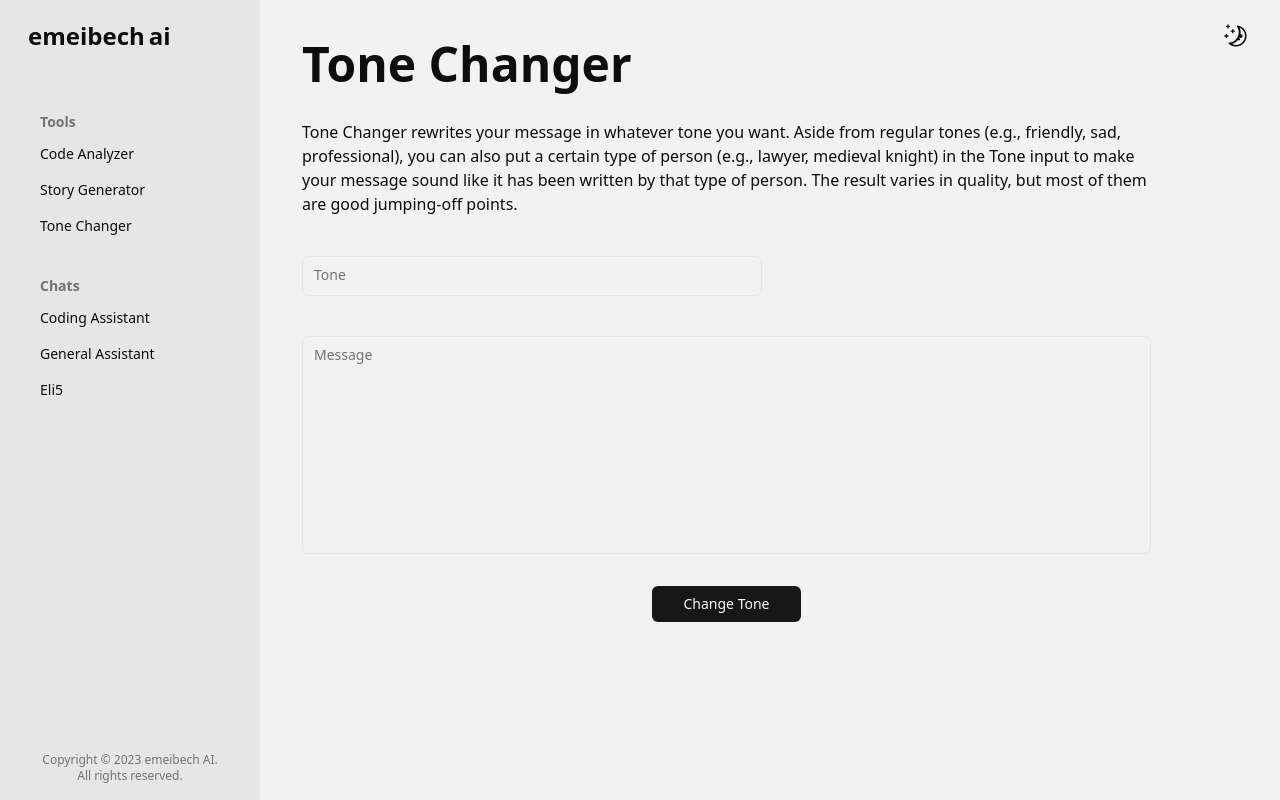
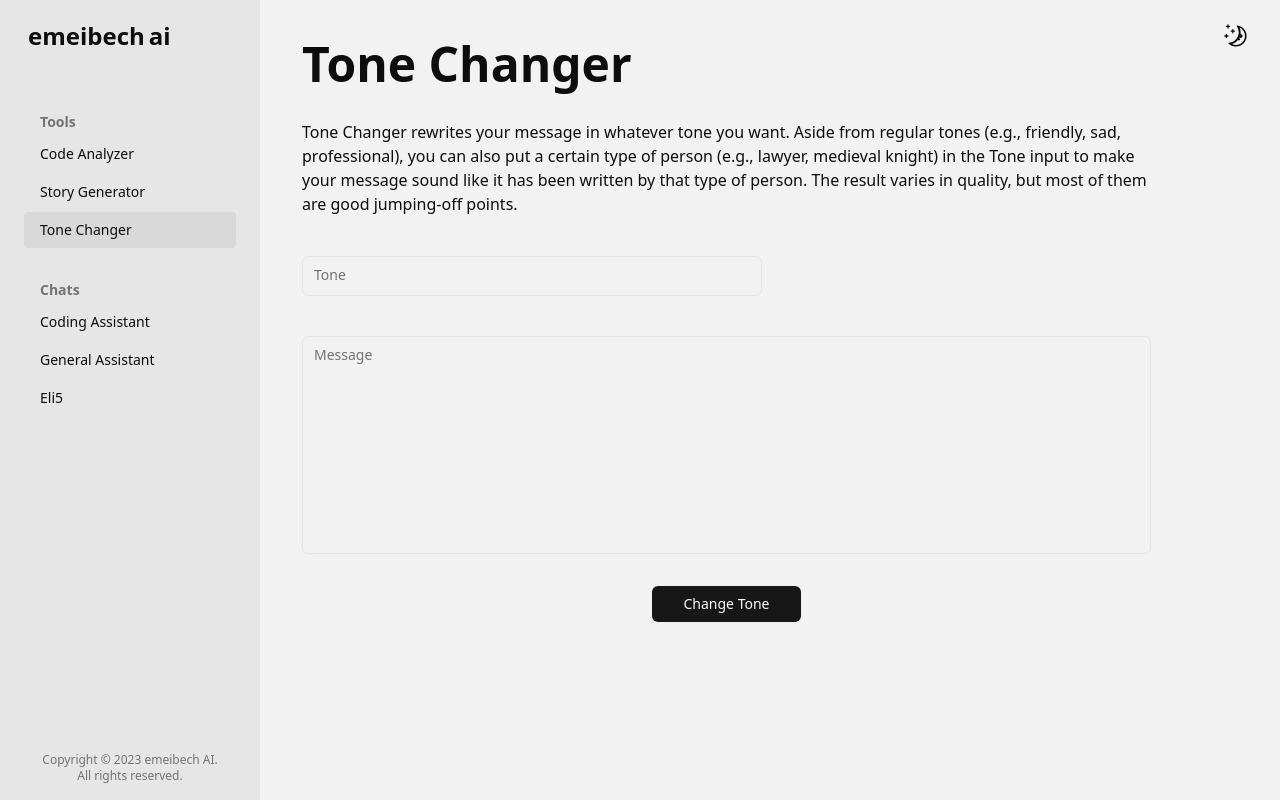
Before and after one commit to emeibech/ai-tools, a React (Vite) app: page /tonechanger in a window 1280 px wide. Built offline with nearby package versions, Linux system fonts and the light colour scheme; no server answers.

Commit message:
Indicate current route

```diff
--- a/src/app/reducers.ts
+++ b/src/app/reducers.ts
@@ -5,10 +5,12 @@ import scrollPositionReducer from '@/features/scrollPosition/scrollPositionSlice
 import toolsResponsesReducer from '../features/tools/toolsResponsesSlices';
 import toolsPromptsReducer from '../features/tools/toolsPromptsSlices';
 import requestStatusReducer from '../features/requestStatus/requestStatusSlices';
+import currentRouteReducer from '../features/currentRoute/currentRouteSlice';
 
 const rootReducer = combineReducers({
   darkmodeStatus: darkmodeReducer,
   scrollPositions: scrollPositionReducer,
+  currentRoute: currentRouteReducer,
   ...messagesReducer,
   ...toolsResponsesReducer,
   ...toolsPromptsReducer,
--- /dev/null
+++ b/src/common/hooks/useNavigation.ts
@@ -0,0 +1,15 @@
+import { useEffect } from 'react';
+import { useLocation } from 'react-router-dom';
+import { useAppDispatch } from '@/app/hooks';
+import { setCurrentRoute } from '@/features/currentRoute/currentRouteSlice';
+import type { Route } from '@/types/features';
+
+export default function useNavigation() {
+  const dispatch = useAppDispatch();
+  const location = useLocation();
+
+  useEffect(() => {
+    console.log('useNavigation effect');
+    dispatch(setCurrentRoute({ route: location.pathname.slice(1) as Route }));
+  }, [dispatch, location.pathname]);
+}
--- /dev/null
+++ b/src/features/currentRoute/currentRouteSlice.ts
@@ -0,0 +1,25 @@
+import { createSlice, type PayloadAction } from '@reduxjs/toolkit';
+import type { RootState } from '@/app/store';
+import type { CurrentRouteState, Route } from '@/types/features';
+
+const initialState: CurrentRouteState = {
+  value: 'home',
+};
+
+export const currentRouteSlice = createSlice({
+  name: 'currentRoute',
+  initialState,
+  reducers: {
+    setCurrentRoute: (
+      state: CurrentRouteState,
+      action: PayloadAction<{ route: Route }>,
+    ) => {
+      const { route } = action.payload;
+      state.value = route;
+    },
+  },
+});
+
+export const { setCurrentRoute } = currentRouteSlice.actions;
+export const currentRoute = (state: RootState) => state.currentRoute.value;
+export default currentRouteSlice.reducer;
--- a/src/features/darkmode/darkmodeSlice.ts
+++ b/src/features/darkmode/darkmodeSlice.ts
@@ -3,7 +3,7 @@ import type { RootState } from '@/app/store';
 import type { DarkmodeSlice } from '@/types/features';
 
 const initialState: DarkmodeSlice = {
-  darkmode: false,
+  value: false,
 };
 
 export const darkmodeSlice = createSlice({
@@ -11,15 +11,14 @@ export const darkmodeSlice = createSlice({
   initialState,
   reducers: {
     turnOnDarkmode: (state: DarkmodeSlice) => {
-      state.darkmode = true;
+      state.value = true;
     },
     turnOffDarkmode: (state: DarkmodeSlice) => {
-      state.darkmode = false;
+      state.value = false;
     },
   },
 });
 
 export const { turnOnDarkmode, turnOffDarkmode } = darkmodeSlice.actions;
-export const darkModeStatus = (state: RootState) =>
-  state.darkmodeStatus.darkmode;
+export const darkModeStatus = (state: RootState) => state.darkmodeStatus.value;
 export default darkmodeSlice.reducer;
--- a/src/layout/navigation/Nav.tsx
+++ b/src/layout/navigation/Nav.tsx
@@ -1,7 +1,12 @@
-import { useAppSelector } from '@/app/hooks';
+import { useAppDispatch, useAppSelector } from '@/app/hooks';
 import { cn, generateKeys, scrollWindowTo } from '@/common/lib/utils';
 import { positions } from '@/features/scrollPosition/scrollPositionSlice';
 import { Link } from 'react-router-dom';
+import {
+  currentRoute,
+  setCurrentRoute,
+} from '@/features/currentRoute/currentRouteSlice';
+import useNavigation from '@/common/hooks/useNavigation';
 import type { Route } from '@/types/features';
 import type {
   GenerateListJsx,
@@ -16,6 +21,10 @@ const chatsKeys = generateKeys(chatsNav);
 
 export default function Nav({ setIsOpen }: NavProps) {
   const scrollPositions = useAppSelector(positions);
+  const selectedRoute = useAppSelector(currentRoute);
+  const dispatch = useAppDispatch();
+
+  useNavigation();
 
   const tools = generateListJsx({
     scrollPositions,
@@ -31,52 +40,62 @@ export default function Nav({ setIsOpen }: NavProps) {
     keys: chatsKeys,
   });
 
+  function generateListJsx({
+    nav,
+    keys,
+    setIsOpen,
+    scrollPositions,
+  }: GenerateListJsx) {
+    const links = nav.map((item, index) => {
+      const route = formatPath(item);
+      return (
+        <li
+          key={keys[index]}
+          className={cn('flex flex-col gap-1 cursor-pointer', 'lg:gap-2')}
+          onClick={() => {
+            handleClick({ item: route, scrollPositions });
+            dispatch(setCurrentRoute({ route }));
+            if (setIsOpen) setIsOpen(false);
+          }}
+        >
+          <Link
+            className={cn(
+              selectedRoute === route ? 'bg-secondary' : '',
+              'px-4 py-2 rounded text-sm',
+              'hover:bg-secondary',
+            )}
+            to={formatPath(item)}
+          >
+            {item}
+          </Link>
+        </li>
+      );
+    });
+
+    return links;
+  }
+
   return (
     <nav className={cn('flex flex-col gap-8', 'lg:px-6')}>
       <div className="flex flex-col gap-1">
         <h3 className="text-sm font-semibold text-muted-foreground px-4">
           Tools
         </h3>
-        <ul>{tools}</ul>
+        <ul className="flex flex-col gap-0.5">{tools}</ul>
       </div>
 
       <div className="flex flex-col gap-1">
         <h3 className="text-sm font-semibold text-muted-foreground px-4">
           Chats
         </h3>
-        <ul>{chats}</ul>
+        <ul className="flex flex-col gap-0.5">{chats}</ul>
       </div>
     </nav>
   );
 }
 
 function formatPath(path: string) {
-  return path.toLowerCase().replace(/\s/g, '');
-}
-
-function generateListJsx({
-  nav,
-  keys,
-  setIsOpen,
-  scrollPositions,
-}: GenerateListJsx) {
-  return nav.map((item, index) => (
-    <li
-      key={keys[index]}
-      className={cn('flex flex-col gap-1 cursor-pointer', 'lg:gap-2')}
-      onClick={() => {
-        handleClick({ item: formatPath(item) as Route, scrollPositions });
-        if (setIsOpen) setIsOpen(false);
-      }}
-    >
-      <Link
-        className={cn('px-4 py-2 rounded text-sm', 'hover:bg-secondary')}
-        to={formatPath(item)}
-      >
-        {item}
-      </Link>
-    </li>
-  ));
+  return path.toLowerCase().replace(/\s/g, '') as Route;
 }
 
 function handleClick({ item, scrollPositions }: HandleClickParams) {
```
Also changed, not shown: src/types/features.ts (+6 -1 lines).
